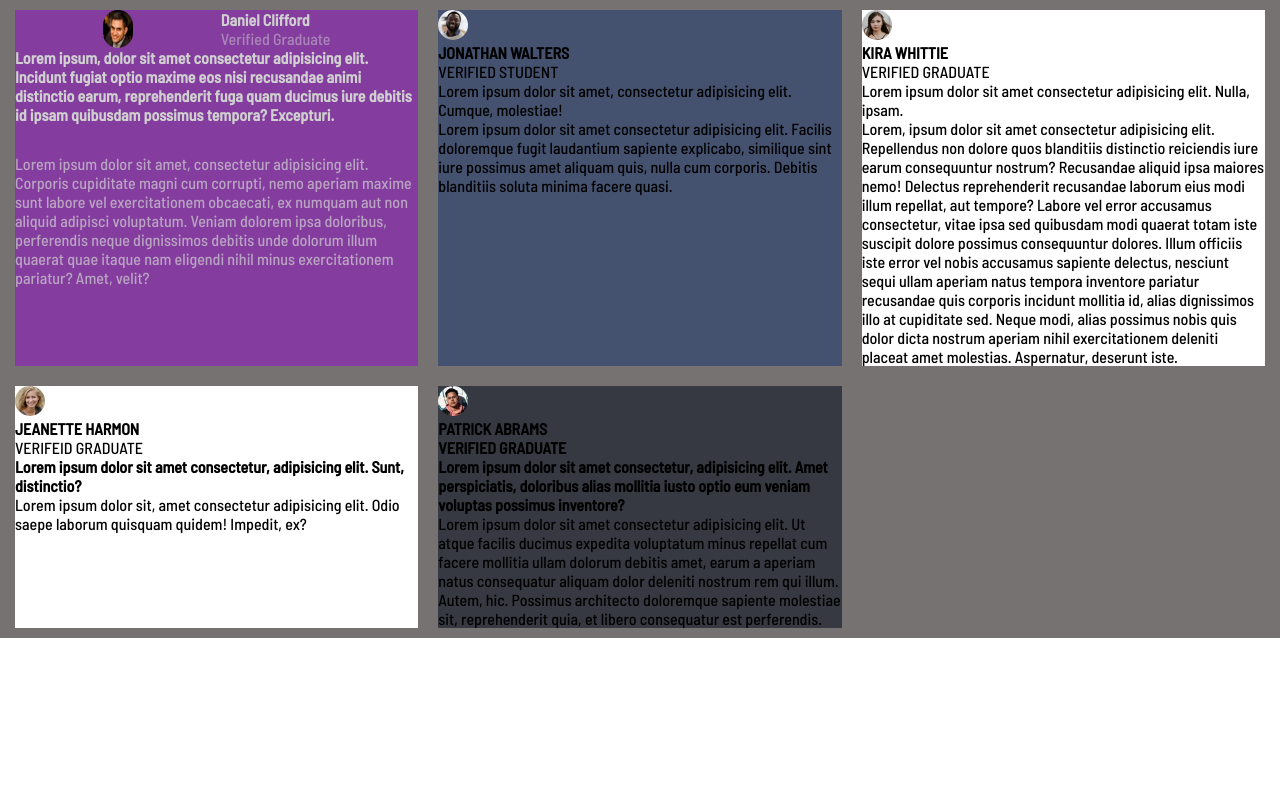
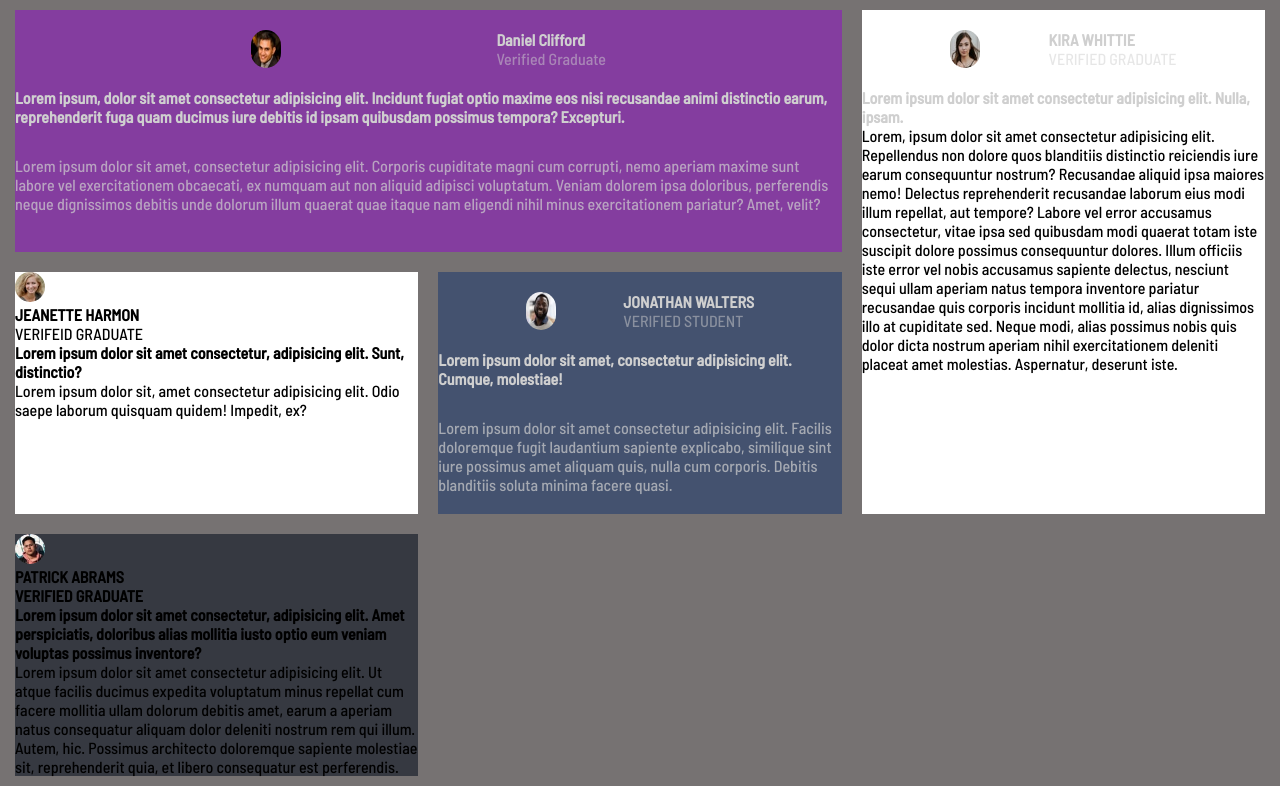
Before and after one commit to praizeroman/testimonial, a plain HTML site: page index.html in a window 1280 px wide. Drawn offline with Linux system fonts and the light colour scheme.

Commit message:
second commit

```diff
--- a/index.html
+++ b/index.html
@@ -11,7 +11,7 @@
   <body>
     <main>
       <div class="container">
-        <div class="grid-item-1" style="background-color:rgba(148, 0, 211, 0.466);">
+        <div class="grid-item-1" style="background-color:rgba(148, 0, 211, 0.466);grid-row: 1/2; grid-column: 1/3;">
           <div id="daniel-clifford">
             <img src="image-daniel.jpg" alt="" />
             <span>
@@ -34,7 +34,7 @@
             eligendi nihil minus exercitationem pariatur? Amet, velit?
           </p>
         </div>
-        <div class="grid-item-2" style="background-color:#44526f ;">
+        <div class="grid-item-2" style="background-color:#44526f ;grid-row: 2/3; grid-column: 2/3;">
           <div id="jonathan-walters">
             <img src="image-jonathan.jpg" alt="" />
             <span
@@ -53,7 +53,7 @@
             soluta minima facere quasi.
           </p>
         </div>
-        <div class="grid-item-3" style="background-color: white;">
+        <div class="grid-item-3" style="background-color: white; grid-column: 3/3; grid-row: 1/3;" >
           <div id="kira-whittie">
             <img src="image-kira.jpg" alt="" />
             <span>
--- a/style.css
+++ b/style.css
@@ -14,8 +14,10 @@ main{
 }
 
 .container{
+    max-width: 100%;
     display: grid;
-    grid-template-columns: 1fr 1fr 1fr;
+    grid-template-columns:1fr 1fr 1fr;
+    grid-template-rows: 1fr 1fr 1fr;
     padding: 10px 15px;
     font-family: 'Barlow Semi Condensed', sans-serif;
     justify-content: space-evenly;
@@ -31,6 +33,7 @@ img{
 #daniel-clifford{
     display: flex;
     justify-content: space-evenly;
+    margin: 20px 20px;
 }
 
 #name-1{
@@ -55,3 +58,52 @@ opacity: 50%;
 }
 
 /* jonathan walters */
+
+#jonathan-walters{
+    display: flex;
+    justify-content: space-evenly;
+    margin: 20px 20px;
+}
+
+#name-2{
+   color: hsl(0, 0%, 81%);
+}
+
+#grad-2{
+    color: hsl(0, 0%, 81%);
+    opacity: 50%;
+}
+
+#txt-3{
+    color:  hsl(0, 0%, 81%);
+    font-weight: 600;
+}
+
+#txt-4{
+    color:  hsl(0, 0%, 81%);
+    opacity: 70%;
+    margin-top: 30px;
+    font-weight: 500;
+}
+
+/* kira wittie */
+
+#kira-whittie{
+    display: flex;
+    justify-content: space-evenly;
+    margin: 20px 20px;
+}
+
+#name-3{
+    color: hsl(0, 0%, 81%);
+}
+
+#grad-3{
+    color: hsl(0, 0%, 81%);
+    opacity: 50%;
+}
+
+#txt-5{
+    color:  hsl(0, 0%, 81%);
+    font-weight: 600;
+}
```
